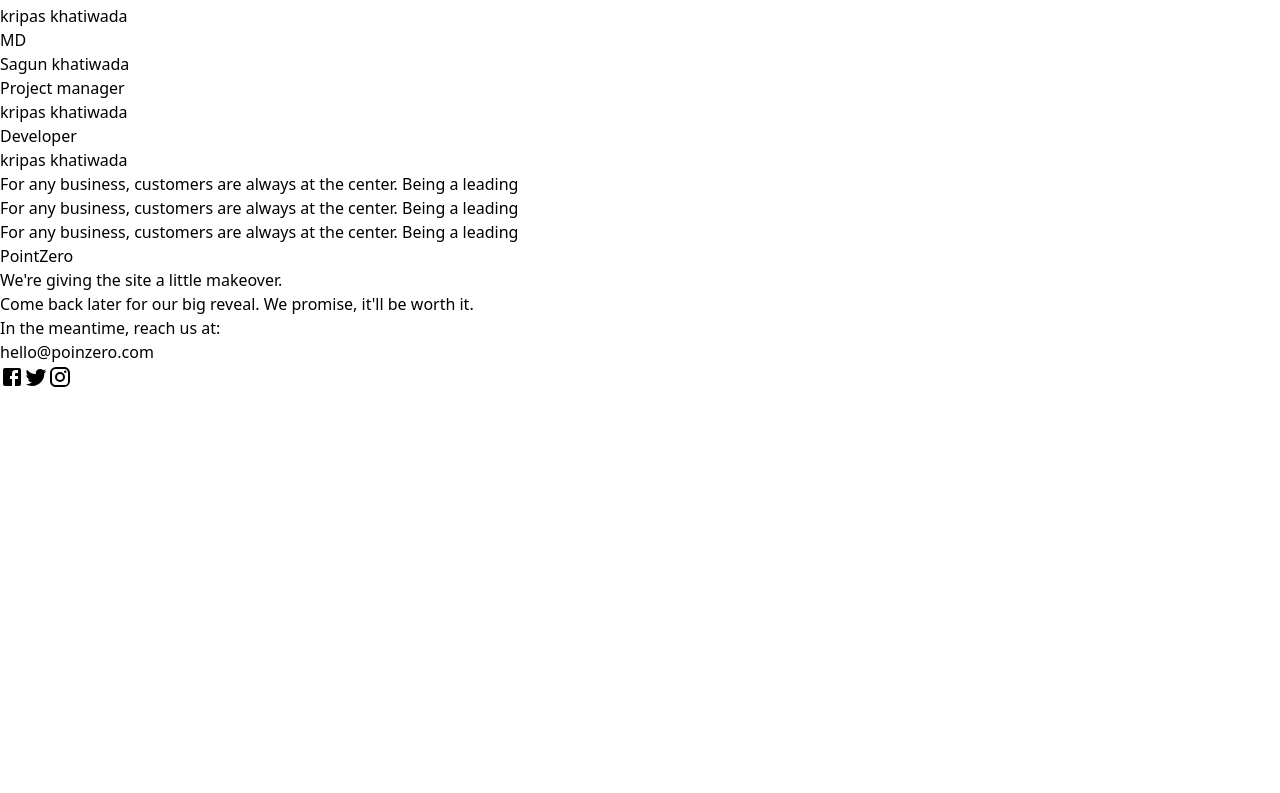
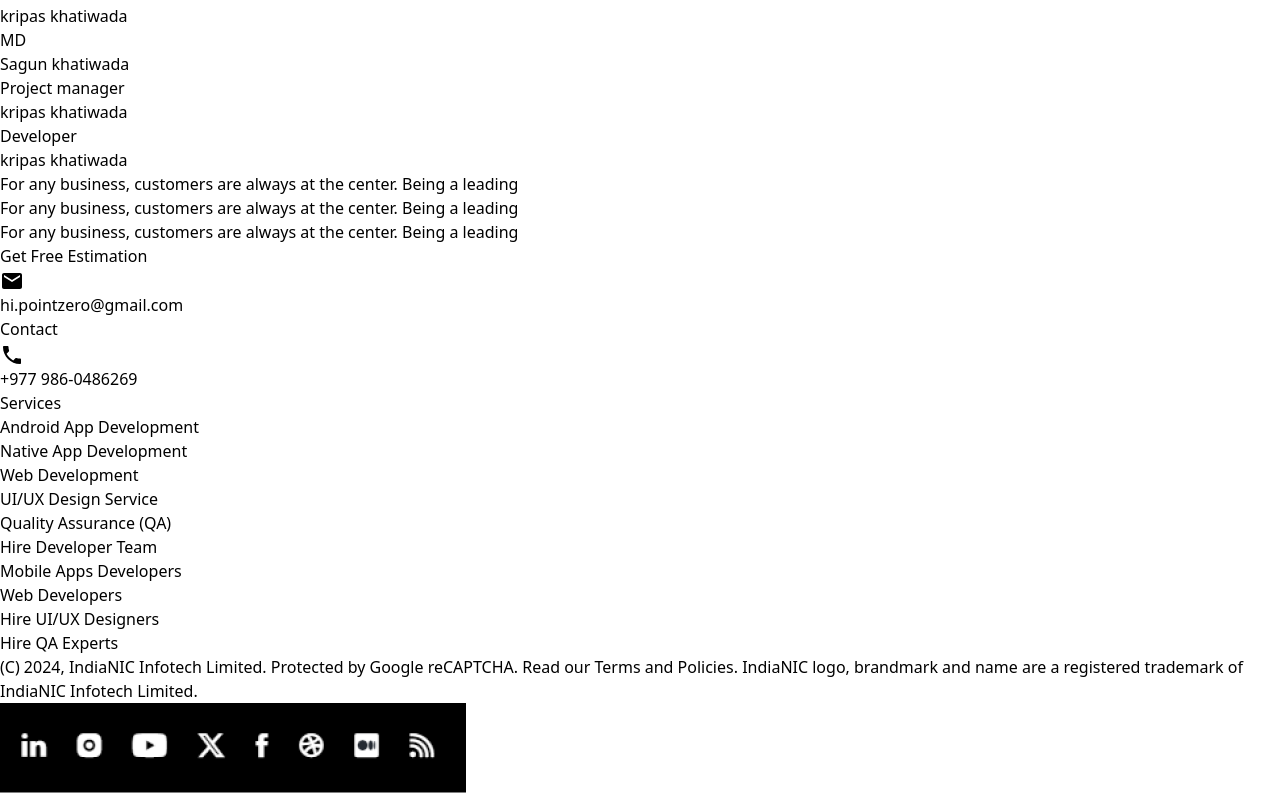
Before and after one commit to hipointzero-droid/pointzerowebsite, a React (Vite) app: page /about in a window 1280 px wide. Shown: the part 1045-1838 px from the top of the page. Before the commit the page ends 1434 px from the top, so only its background shows below. Built offline with nearby package versions, Linux system fonts and the light colour scheme.

Commit message:
some ui changed

```diff
--- a/src/Pages/Home/Components/Footer.jsx
+++ b/src/Pages/Home/Components/Footer.jsx
@@ -2,25 +2,50 @@
 import FacebookIcon from '@mui/icons-material/Facebook';
 import InstagramIcon from '@mui/icons-material/Instagram';
 import TwitterIcon from '@mui/icons-material/Twitter';
+import { Mail, Phone } from '@mui/icons-material';
+import buttons from '../../../assets/buttons.png'
 export default function Footer() {
   return (
-    <div className='w-[100%] flex lg:flex-row gap-5 flex-col text-[#dbdbdb] bg-[#242323] justify-between p-14'>
-    <div className='lg:w-[30%] w-[100%]'>
-    <p className=' font-bold text-xl'>PointZero</p>
-    <p className='text-4xl mt-4 font-serif'>We're giving the site a little makeover.</p>
+    <div className='flex flex-col w-[100%] pt-10 lg:px-32 px-3 py-5 bg-black '>
+    <div className='flex lg:flex-row gap-5 flex-col text-[#dbdbdb]  justify-between '>
+    <div className='flex flex-col'>
+<div className='flex flex-col'>
+<p className='font-bold text-xl text-white'>Get Free Estimation</p>
+<div className='flex gap-1 mt-2'>
+<Mail className='text-white text-sm'/>
+<p className='font-xs text-gray-400'>hi.pointzero@gmail.com</p>
+</div>
+</div>
+<div className='flex flex-col mt-10'>
+<p className='font-bold text-xl text-white'>Contact</p>
+<div className='flex gap-1 mt-2'>
+<Phone className='text-white text-sm'/>
+<p className='font-xs text-gray-400'>+977 986-0486269</p>
+</div>
+</div>
     </div>
-    <div className='lg:w-[40%] w-[100%]'>
-    <p className=' font-normal text-2xl'>Come back later for our big reveal.
-We promise, it'll be worth it.</p>
-<p className='font-bold text-white mt-4'>In the meantime, reach us at:</p>
-<p>hello@poinzero.com</p>
+    <div className='flex flex-col space-y-2'>
+    <p className='font-bold text-xl text-white'>Services </p>
+    <p className='font-light text-sm '>Android App Development</p>
+    <p className='font-light text-sm '>Native App Development</p>
+    <p className='font-light text-sm '>Web Development</p>
+    <p className='font-light text-sm '>UI/UX Design Service</p>
+    <p className='font-light text-sm '>Quality Assurance (QA)</p>
     </div>
-    <div className='w-[10%]  flex-col gap-5 items-end justify-end'>
-    <div className='flex gap-3'>
-    <FacebookIcon className='cursor-pointer'/>
-             <TwitterIcon className='cursor-pointer'/>
-             <InstagramIcon className='cursor-pointer'/>
+    <div className='flex flex-col space-y-2'>
+    <p className='font-bold text-xl text-white'>Hire Developer Team </p>
+    <p className='font-light text-sm '>Mobile Apps Developers</p>
+    <p className='font-light text-sm '>Web Developers</p>
+    <p className='font-light text-sm '>Hire UI/UX Designers</p>
+    <p className='font-light text-sm '>Hire QA Experts</p>
+
     </div>
+    </div>
+    <div className='h-[2px] bg-white w-full my-6'></div>
+    <div className='flex lg:flex-row flex-col justify-between items-center'>
+<p className='font-thin text-white text-xs lg:w-[50%] w-[100%]'>(C) 2024, IndiaNIC Infotech Limited. Protected by Google reCAPTCHA. Read our Terms and Policies.
+IndiaNIC logo, brandmark and name are a registered trademark of IndiaNIC Infotech Limited.</p>
+<img src={buttons} alt="" className='w-[30%]'/>
     </div>
     </div>
   )
--- a/src/Pages/Projects/Imageslider.jsx
+++ b/src/Pages/Projects/Imageslider.jsx
@@ -1,58 +1,31 @@
 import React, { useState } from "react";
 // 1.
 
-import Slider from "react-slick";
-import "./ImageCarousel.css";
 // 2.
 
+import { Swiper, SwiperSlide } from 'swiper/react';
 
-const ImageSlider = ({ images, slidesToShow = 3 }) => {
-	// 3.
-  const [imageIndex, setImageIndex] = useState(0);
-	// 4.
-  const settings = {
-    centerMode: true,
-    infinite: true,
-    dots: true,
-    speed: 300,
-    slidesToShow: slidesToShow,
-    centerPadding: "0",
-    swipeToSlide: true,
-    focusOnSelect: true,
-    arrows:false,
+// Import Swiper styles
+import 'swiper/css';
+import 'swiper/css/pagination';
 
-    beforeChange: (current, next) => setImageIndex(next),
-    responsive: [
-      {
-        breakpoint: 1490,
-        settings: {
-          slidesToShow: 3,
-          slidesToScroll: 1,
 
-        },
-      },
-      {
-        breakpoint: 820,
-        settings: {
-          slidesToShow: 1,
-          slidesToScroll: 1,
-        },
-      },
-    ],
-  };
-	// 5.
-  const templateImages = images.map((image, idx) => {
-    return (
-      <div
-        className={idx === imageIndex ? "activeSlide" : "slide"}
-        key={image.id}
-      >
-        <div className="slideWrapper lg:h-[300px]">
-          {image.code ? image.code : <img src={image.src} alt={image.alt} />}
-        </div>
-      </div>
-    );
-  });
-  return <Slider {...settings}>{templateImages}</Slider>;
+// import required modules
+import { Pagination } from 'swiper/modules';
+import image1 from '../../assets/image1.png';
+import image2 from '../../assets/image2.png'
+
+import image3 from '../../assets/image3.png'
+const ImageSlider = () => {
+
+
+  return <div>
+     <Swiper pagination={true} modules={[Pagination]} className="lg:h-[600px] flex items-center justify-center lg:w-[100%]">
+
+        <SwiperSlide className="flex items-center justify-center"><img src={image1} alt="" className="lg:h-[600px] w-full flex items-center justify-center"/></SwiperSlide>
+        <SwiperSlide className="flex items-center justify-center"><img src={image2} alt="" className="lg:h-[600px] w-full flex items-center justify-center"/></SwiperSlide>
+        <SwiperSlide className="flex items-center justify-center"><img src={image3} alt="" className="lg:h-[600px] w-full flex items-center justify-center"/></SwiperSlide>
+     </Swiper>
+  </div>
 };
 export default ImageSlider;
--- a/src/Pages/Projects/Project.jsx
+++ b/src/Pages/Projects/Project.jsx
@@ -8,6 +8,8 @@
 import image2 from '../../assets/image2.png'
 
 import image3 from '../../assets/image3.png'
+import porject1 from '../../assets/project1.png'
+
 
 import image4 from '../../assets/image4.png'
 import Navbar from '../../components/Navbar';
@@ -40,21 +42,47 @@
   return (
     <div className='bg-black text-white'>
         <Navbar/>
-        <p className='font-bold text-3xl text-white mt-10 text-center'>Our works</p>
-        <div className='lg:w-[98%] w-[98%] px-2 h-[450.1px]  mt-10'>
+        <div className='lg:w-[98%] w-[98%] lg:px-20   mt-10'>
         <ImageSlider images={images}/>
 
         </div>
-        <div className='md:px-20 px-2 flex flex-col md:mt-3 items-center justify-center'>
-<p className='font-bold md:text-4xl text-xl text-center'>RealPage StratisIOT
-</p>
-<p className='md:w-[70%] w-[90%] mt-14'>STRATIS is a leading provider of Smart Apartments and Intelligent Buildings solutions. With installations on over 1300 properties across the U.S. and expansion into international markets, STRATIS serves multifamily and student housing, hospitality, retail, and small to mid-size commercial sectors. Recognized as one of the fastest-growing companies in America, STRATIS offers a comprehensive platform for managing smart locks, IoT devices, and access control.</p>
-<img src={image2} alt="" className='mt-8 w-[450px]'/>
+        <p className='font-bold text-3xl text-white mt-10 text-center'>Web Development projects</p>
+        <div className='flex gap-9 items-center lg:justify-center justify-start mt-10 overflow-x-auto'>
+        <div className='flex-shrink-0 flex-grow-0'>
+          <div className='flex flex-col items-start justify-start'>
+          <img src={porject1} alt="" className='mt-8 h-[250px] w-[400px] object-contain '/>
+         <div className='pl-6 space-y-3 mt-2'>
+         <p className='font-bold text-xs text-[#9398A8]'>Ecommerce </p>
+          <p className='font-bold text-sm text-white w-[380px]'>STRATIS is a leading provider of Smart and Apartments and Intelligent Buildings solutions.</p>
+          <p className='font-bold text-xs text-[#9398A8]'>Tailwind CSS , NextJs  </p>
+         </div>
+          </div>
+          </div>
+          <div className='flex-shrink-0 flex-grow-0'>
+          <div className='flex flex-col items-start justify-start'>
+          <img src={porject1} alt="" className='mt-8 h-[250px] w-[400px] object-contain '/>
+         <div className='pl-6 space-y-3 mt-2'>
+         <p className='font-bold text-xs text-[#9398A8]'>Ecommerce </p>
+          <p className='font-bold text-sm text-white w-[380px]'>STRATIS is a leading provider of Smart and Apartments and Intelligent Buildings solutions.</p>
+          <p className='font-bold text-xs text-[#9398A8]'>Tailwind CSS , NextJs  </p>
+         </div>
+          </div>
+          </div>
+          <div className='flex-shrink-0 flex-grow-0'>
+          <div className='flex flex-col items-start justify-start'>
+          <img src={porject1} alt="" className='mt-8 h-[250px] w-[400px] object-contain '/>
+         <div className='pl-6 space-y-3 mt-2'>
+         <p className='font-bold text-xs text-[#9398A8]'>Ecommerce </p>
+          <p className='font-bold text-sm text-white w-[380px]'>STRATIS is a leading provider of Smart and Apartments and Intelligent Buildings solutions.</p>
+          <p className='font-bold text-xs text-[#9398A8]'>Tailwind CSS , NextJs  </p>
+         </div>
+          </div>
+          </div>
         </div>
+
         <div className='md:px-20 px-2 mt-32 flex flex-col items-center justify-center'>
-<p className='font-bold md:text-4xl text-xl text-center'>Project Brief
-</p>
-<p className='md:w-[70%] w-[90%] mt-14'>STRATIS was contracted by multiple property owners to implement intelligent access solutions on their premises. This involved installing smart locks, developing a management app, and providing IoT integration services. To address challenges faced by property staff, STRATIS aimed to streamline the key management process and enhance the residents’ access control experience.</p>
+
+<p className='md:w-[70%] w-[90%] mt-14 text-[#8A889C] font-bold'>STRATIS was contracted by multiple property owners to implement intelligent access solutions on their premises. This involved installing smart locks, developing a management app, and providing IoT integration services. To address challenges faced by property staff, STRATIS aimed to streamline the key management process and enhance the residents’ access control experience.</p>
 <img src={image1} alt="" className='mt-8 w-[450px] mb-10'/>
         </div>
         <Footer/>
```
Also changed, not shown: src/assets/buttons.png (added), src/assets/project1.png (added).
